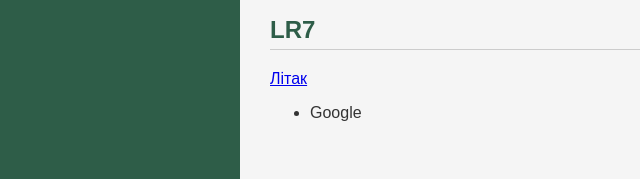
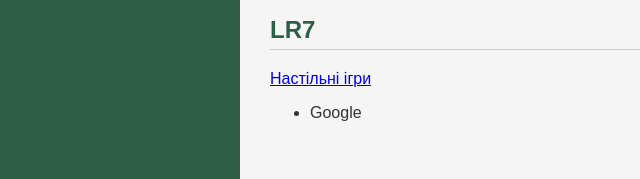
Before and after one commit to stanislavhaivan/stanislavhaivan.github.io, a plain HTML site: page index.html in a window 1280 px wide. Shown: the part 1122-1301 px from the top of the page, 144-784 px from the left. Drawn offline with Linux system fonts and the light colour scheme.

Commit message:
Update index.html

```diff
--- a/index.html
+++ b/index.html
@@ -76,7 +76,7 @@
                     <h2>LemonPR2</h2>
                 <a href='task_lemon/index.html'>Лимон</a>
                     <h2>LR7</h2>
-                <a href='haivanlr7/index.html'>Літак</a>
+                <a href='haivanlr7/index.html'>Настільні ігри</a>
                 <ul>
                     <li>Google</li>
                 </ul>
```
